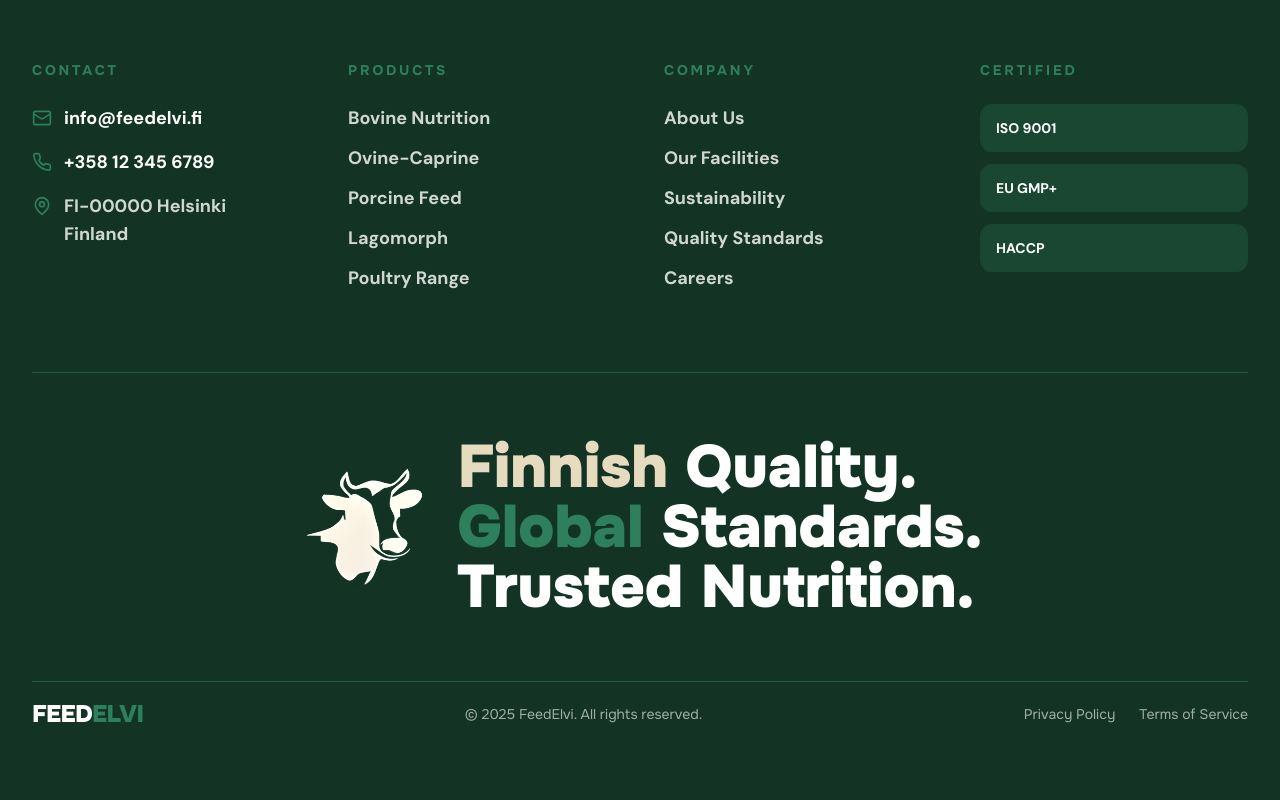
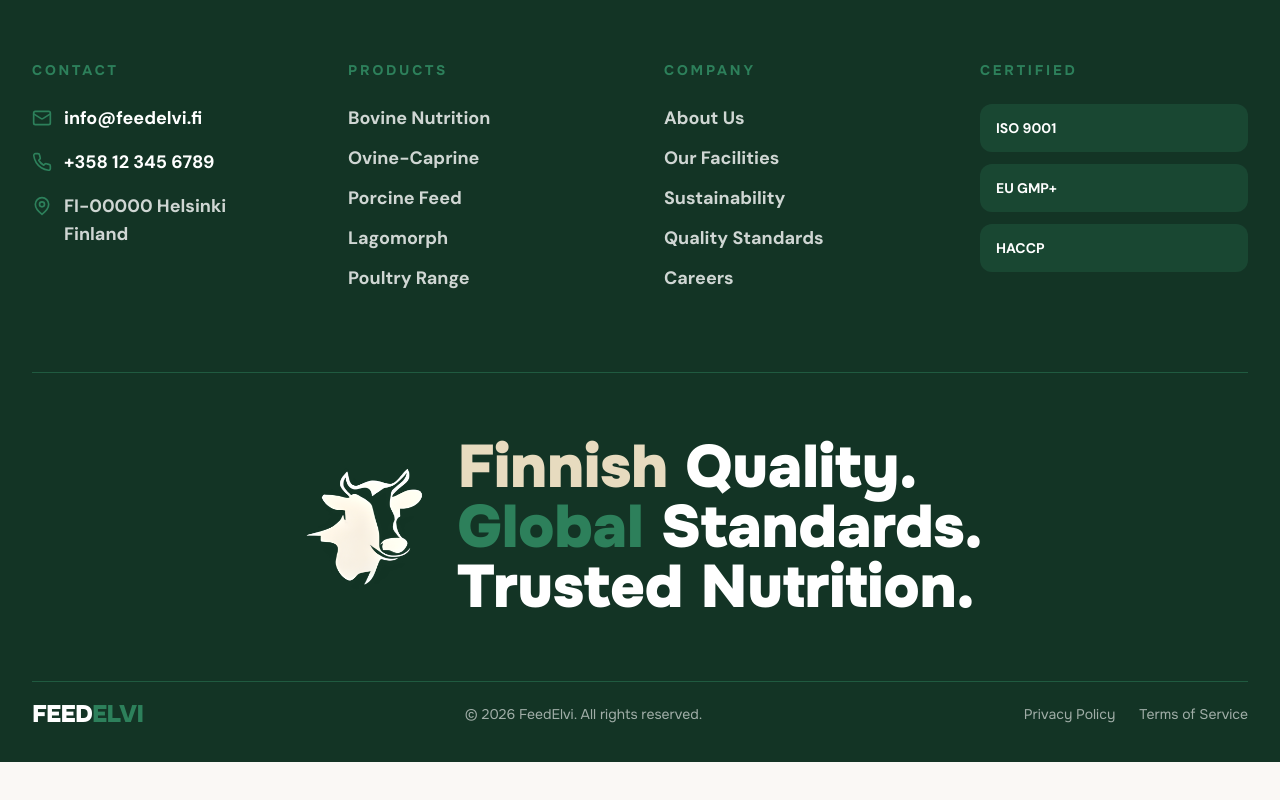
Before and after one commit to mahenti/feedelvi, a React (Vite) app: page /products in a window 1280 px wide. Shown: the part 2455-3255 px from the top of the page. After the commit the page ends 3217 px from the top, so only its background shows below. Built offline with nearby package versions, Linux system fonts and the light colour scheme.

Commit message:
Reduce footer bottom padding and update copyright year to 2026

```diff
--- a/src/components/sections/Footer.tsx
+++ b/src/components/sections/Footer.tsx
@@ -7,7 +7,7 @@ export function Footer() {
   return (
     <footer className="bg-[#133425] text-white overflow-hidden" style={{ fontFamily: 'Onest, sans-serif' }}>
       {/* Main Footer Content */}
-      <div className="max-w-7xl mx-auto px-6 lg:px-8 py-20">
+      <div className="max-w-7xl mx-auto px-6 lg:px-8 pt-20 pb-8">
 
         {/* Top Section - Large Typography */}
         <div className="mb-20">
--- a/src/locales/en/translation.json
+++ b/src/locales/en/translation.json
@@ -92,7 +92,7 @@
     "home": "Home",
     "privacy": "Privacy Policy",
     "terms": "Terms of Service",
-    "copyright": "© 2025 FeedElvi. All rights reserved."
+    "copyright": "© 2026 FeedElvi. All rights reserved."
   },
   "quoteForm": {
     "title": "Get Your Quote",
--- a/src/locales/fi/translation.json
+++ b/src/locales/fi/translation.json
@@ -92,7 +92,7 @@
     "home": "Etusivu",
     "privacy": "Tietosuojakäytäntö",
     "terms": "Käyttöehdot",
-    "copyright": "© 2025 FeedElvi. Kaikki oikeudet pidätetään."
+    "copyright": "© 2026 FeedElvi. Kaikki oikeudet pidätetään."
   },
   "quoteForm": {
     "title": "Pyydä Tarjouksesi",
```
